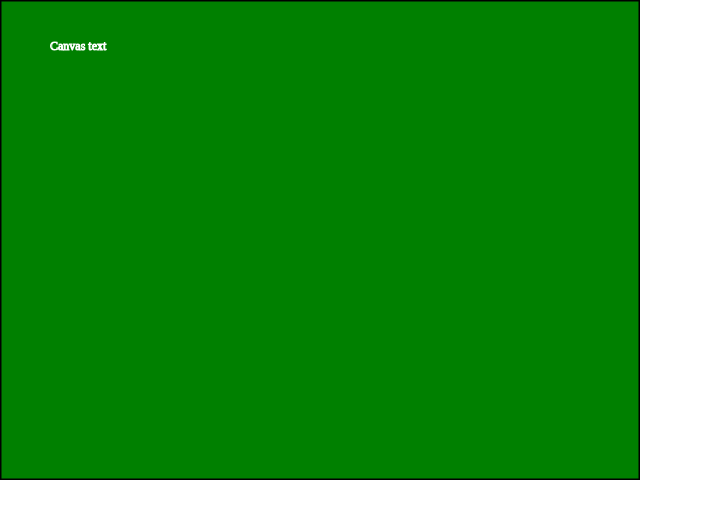
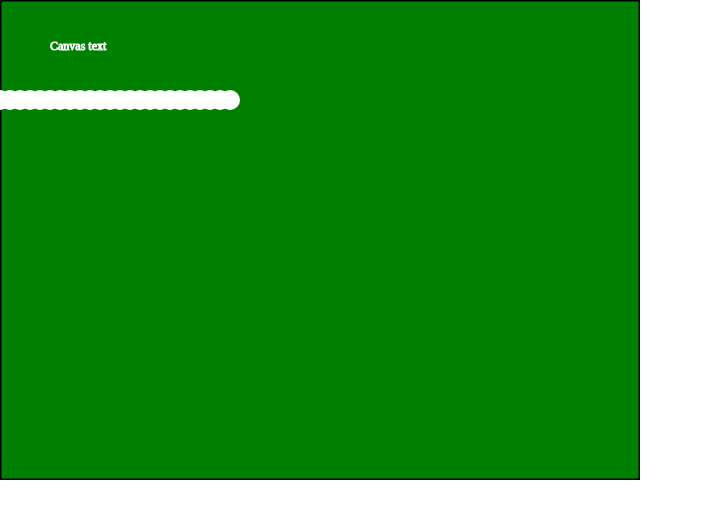
Before and after one commit to lebrisg/bg, a website: page views/index.html in a window 1280 px wide. Shown: the whole page, without its empty margins (0-703 px from the left). Drawn offline with nearby package versions, Linux system fonts and the light colour scheme.

Commit message:
Test board12.

```diff
--- a/views/index.html
+++ b/views/index.html
@@ -44,6 +44,8 @@
         //  displayPiece(10, k, 'white');
         //};
 
+        displayBoard();
+
         ctx.strokeStyle = 'white';
         ctx.lineWidth = 1;
         ctx.font = '12px Space Mono';
```
